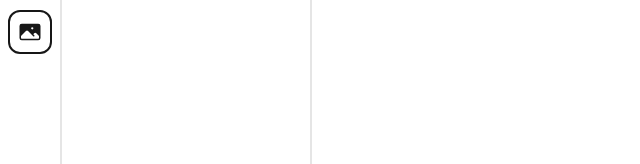
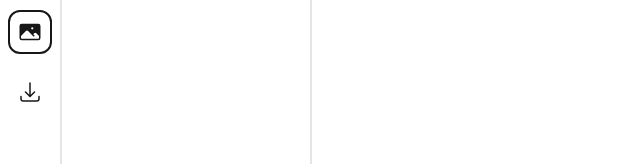
Before and after one commit to josushu0/image-editor, a React (Vite) app: page / in a window 1280 px wide. Shown: the part 130-294 px from the top of the page, without its empty margins (0-640 px from the left). Built offline with nearby package versions, Linux system fonts and the light colour scheme.

Commit message:
feat(tools): added downloads tool to toolbar

```diff
--- a/src/components/Toolbar.tsx
+++ b/src/components/Toolbar.tsx
@@ -1,11 +1,12 @@
-import { AdjustmentsHorizontalIcon, PhotoIcon } from "@heroicons/react/24/solid"
+import { AdjustmentsHorizontalIcon, ArrowDownTrayIcon, PhotoIcon } from "@heroicons/react/24/solid"
 import { useAppDispatch, useAppSelector } from "../hooks/redux"
-import { activateAdjustments, activateImages } from "../store/slices/toolSlice"
+import { activateAdjustments, activateDownloads, activateImages } from "../store/slices/toolSlice"
 import { RootState } from "../store/store"
 
 function ToolBar() {
 	const activeAdjustments = useAppSelector((state: RootState) => state.tool.adjustments)
 	const activeImages = useAppSelector((state: RootState) => state.tool.images)
+	const activeDownloads = useAppSelector((state: RootState) => state.tool.downloads)
 	const dispatch = useAppDispatch()
 
 	return (
@@ -23,6 +24,12 @@ function ToolBar() {
 				<span className="sr-only">Seleccionar imagen</span>
 				<PhotoIcon aria-hidden="true" className="w-6 text-neutral-900" />
 			</button>
+			<button
+				onClick={() => dispatch(activateDownloads())}
+				className={`p-2 border-2 rounded-xl hover:bg-neutral-200 transition-colors ${activeDownloads ? "border-neutral-900" : "border-transparent"}`}>
+				<span className="sr-only">Opciones de descarga</span>
+				<ArrowDownTrayIcon aria-hidden="true" className="w-6 text-neutral-900" />
+			</button>
 		</nav>
 	)
 }
```
